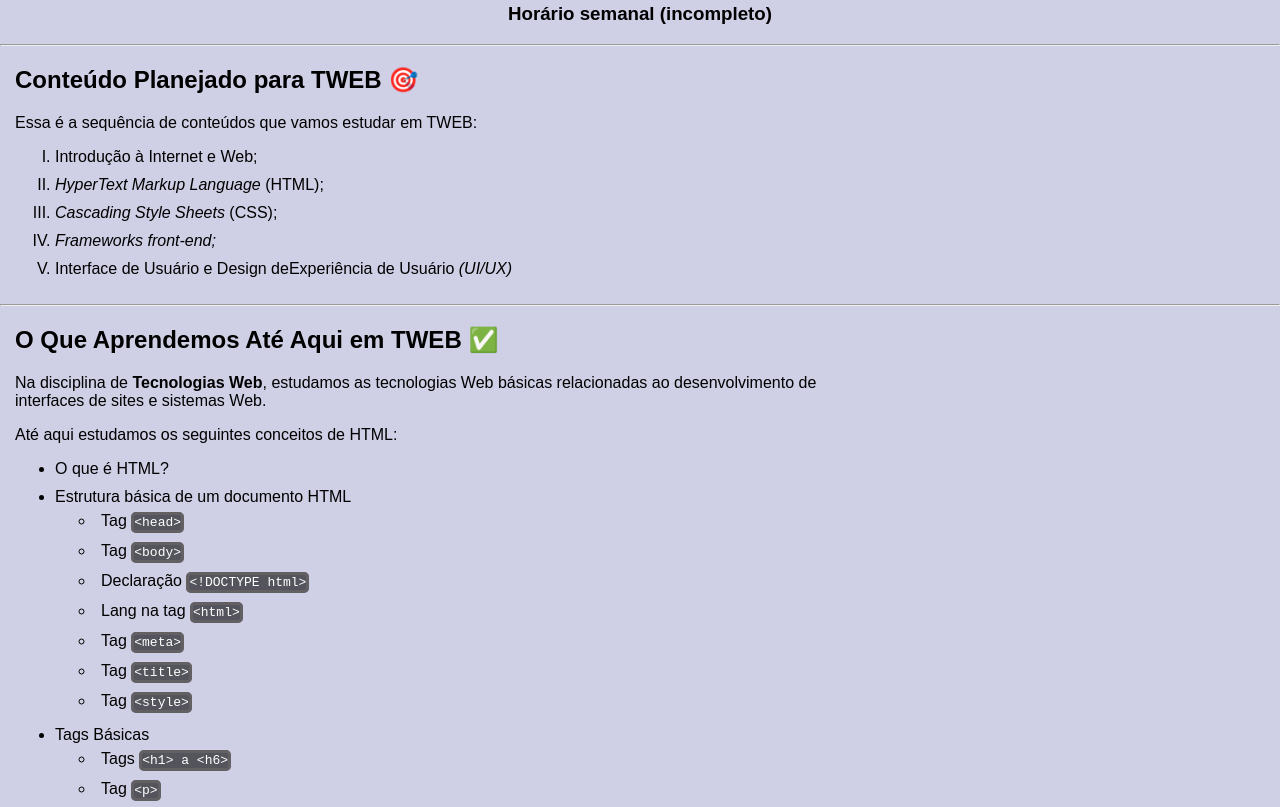
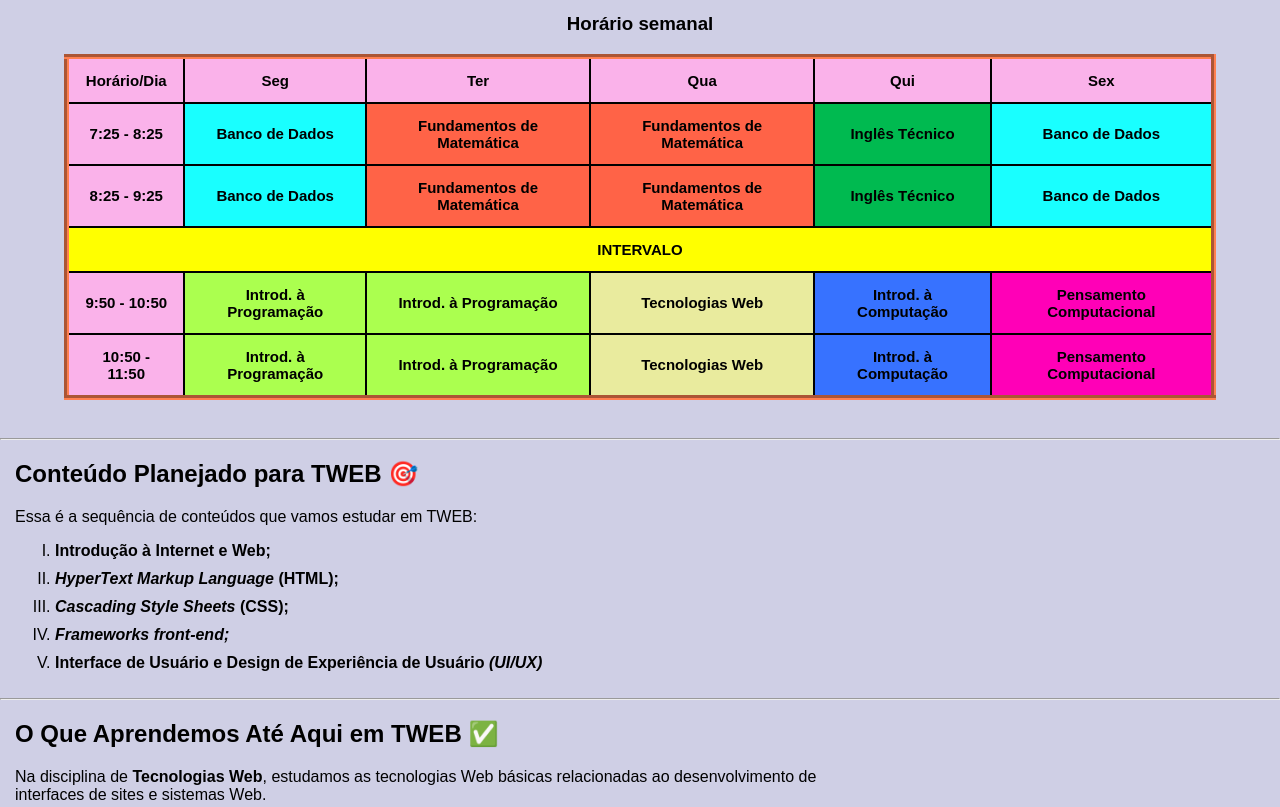
Before and after one commit to lupercioneto/Repositorio-HTML, a plain HTML site: page Atividades_TWEB/Página de apresentação/Página de apresentação.html in a window 1280 px wide. Shown: the part 1063-1870 px from the top of the page. Drawn offline with nearby package versions, Linux system fonts and the light colour scheme.

Commit message:
Att. Página de Apresentação
Ajustes em certas cores, inserção de uma tabela e adição de efeitos de transição em botões.

```diff
--- a/Atividades_TWEB/Página de apresentação/Estilo.css
+++ b/Atividades_TWEB/Página de apresentação/Estilo.css
@@ -33,6 +33,7 @@ footer {
     font-family:system-ui, -apple-system, BlinkMacSystemFont, 'Segoe UI', Roboto, Oxygen, Ubuntu, Cantarell, 'Open Sans', 'Helvetica Neue', sans-serif
 }
 
+/*Distanciamento entre itens das listas*/
 li {
    padding-bottom: 10px;
 }
@@ -40,46 +41,50 @@ li {
 /*Ícone Lobo*/
 .circle {
     border-radius: 50%;
-    width: 35px;
-    height: 35px;
-    overflow:hidden;
-    position:absolute;
-    margin-left: 23%;
-    margin-top: 8px;
+    width:50px;
+    height: 50px;
+    margin-top: 1%;
+    position: absolute;
+    margin-inline-start: 22%;
 }
 
 .circle img {
-    position:static;
+    position: absolute;
     width: 100%;
 }
 
 /*Listas dos conteúdos a ser aprendido*/
-
 .tags > li {
     padding: 6px;
 
 }
 
+/*Lista de conteúdos já estudados e sua interação com o usuário*/
 code {
+    cursor: default;
     border-style: solid;
     border-radius: 5px;
+    background-color: rgb(0, 0, 0);
     border-color: rgba(110, 105, 105, 0.61);
-    background-color: rgba(7, 7, 7, 0.61);
     color: white;
+    transition: background-color 0.1s linear, border-color 0.1s linear;
 }
 
+code:hover {
+    background-color: rgb(29, 27, 27);
+    border-color: rgb(146, 143, 143);
+}
 
 /*Imagens do rodapé*/
 .link img {
     margin-top: 20px;
     margin-bottom: -10px;
+    margin-left: 10px;
     border-radius: 100%;
-    margin-left: 10px;
     background-color: white;
-    color:  rgba(65, 105, 225, 0.561);
 }
 
-/*Botão de voltar ao início (linha 216)*/
+/*Botão de voltar ao início (Ao final do código)*/
 .botvolt {
     border-radius: 100px;
     border-color: blueviolet;
@@ -97,10 +102,14 @@ button {
     font-weight: bolder;
     font-family:system-ui, -apple-system, BlinkMacSystemFont, 'Segoe UI', Roboto, Oxygen, Ubuntu, Cantarell, 'Open Sans', 'Helvetica Neue', sans-serif;
     background-color: pink;
+    transition: background-color 0.1s linear;
+}
+
+button:hover {
+    background-color: rgb(216, 94, 114);
 }
 
 /*Alinhamento*/
-
 div {
     margin-left: 15px;
 }
@@ -108,3 +117,68 @@ div {
 hr {
     margin: 0;
 }
+
+/*Coloração dos hyperlinks do rodapé*/
+.link > li > a {
+    font-weight: bolder;
+    color: #731dd8;
+}
+
+/*Tabela de horários*/
+
+table {
+    border-collapse: collapse;
+    border-style: groove;
+    border-color: coral;
+    border-width: 5px;
+    background-color: #bcd2ee;
+    margin: 5%;
+    margin-top: 1px;
+    margin-bottom: 3%;
+    font-weight: bolder;
+    font-size: 15px;
+    text-align: center;
+}
+
+td {
+    border-style: solid;
+    border-width: 2px;
+    border-color: black;
+    padding: 13px;
+}
+
+
+/*Células de dia e horário aula*/
+.dia_hora {
+    background-color: #fab2ea;
+}
+
+
+/*Coloração das células das disciplinas*/
+.BD {
+    background-color: #19FFFF ;
+}
+
+.FM {
+    background-color: tomato;
+}
+
+.EN {
+    background-color: #00BA50 ;
+}
+
+.IP {
+    background-color: #abff4f ;
+}
+
+.WEB {
+    background-color: #e9eb9e ;
+}
+
+.IC {
+    background-color: #3772ff;
+}
+
+.PC {
+    background-color: #FF00B7;
+}
--- a/Atividades_TWEB/Página de apresentação/Página de apresentação.html
+++ b/Atividades_TWEB/Página de apresentação/Página de apresentação.html
@@ -11,6 +11,7 @@
 
 </head>
 <body>
+    <!--Imagem Header-->
     <header class="ads">
         <picture>
             <source media="(max-width: 750px)" srcset="ADSHeader/ADSHeader700.png" type="image/png">
@@ -19,23 +20,30 @@
             <img src="ADSHeader/ADSHeader.png" alt="ADS Header">
         </picture>
     </header>
+
     <hr>
+
+    <!--Menu de Navegação-->
     <img class="circle" src="wolf.png" alt="Wolf Icon">
         <header class="menu">
-            <h1 style="margin: 5px;">
+            <h1 style="margin: 15px;">
                 Francisco Lupercio Pedroso Feitosa Neto
             </h1>
             <p>
                 <h3 style="margin: 0;"> &#127760; Menu de navegação: &nbsp;
                 <a href="#apresentação"><button>Apresentação</button></a> &nbsp;
                 <a href="#disciplinas"> <button>Disciplinas</button></a> &nbsp;
+                <a href="#horario"><button>Horário</button></a> &nbsp;
                 <a href="#conteúdo"> <button>Conteúdo Planejado</button></a> &nbsp;
                 <a href="#aprendido"> <button>O Que Foi Aprendido</button></a> &nbsp;
                 <a href="#links"> <button>Links úteis</button></a>
                 </h3>
             </p>
         </header>
+
     <hr>
+
+    <!--Apresentação-->
     <span class="apres">
         <h2 id="apresentação">Apresentação &#129303;</h2>
         <p>
@@ -47,6 +55,8 @@
         </p>
         <hr>
     </span>
+
+    <!--Sobre Disciplinas-->
 
     <div>
         <h2 id="disciplinas"> Disciplinas &#128218;</h2>
@@ -66,85 +76,87 @@
 
     <hr>
 
-    <!--Container Horário (Incompleto)-->
+    <!--Tabela de Horários-->
     <div>
-        <h2>Horário &#x1F4C5;</h2>
+        <h2 id="horario">Horário &#x1F4C5;</h2>
         <p>Este é meu horário atual de aulas:</p>
     </div>
 
-    <h3 style="text-align: center;">Horário semanal (incompleto)</h3>
-    <div class="container">
+    <h3 style="text-align: center;">Horário semanal</h3>
 
-        <div class="row">
-            <div class="col-2"></div>
-            <div class="col-2"></div>
-            <div class="col-2"></div>
-            <div class="col-2"></div>
-            <div class="col-2"></div>
-            <div class="col-2"></div>
-        </div>
+    <table>
+        <tr class="dia_hora">
+            <td>Horário/Dia</td>
+            <td>Seg</td>
+            <td>Ter</td>
+            <td>Qua</td>
+            <td>Qui</td>
+            <td>Sex</td>
+        </tr>
 
-        <div class="row">
-            <div class="col-2"></div>
-            <div class="col-2"></div>
-            <div class="col-2"></div>
-            <div class="col-2"></div>
-            <div class="col-2"></div>
-            <div class="col-2"></div>
-        </div>
+        <tr>
+            <td class="dia_hora">7:25 - 8:25</td>
+            <td class="BD">Banco de Dados</td>
+            <td class="FM">Fundamentos de Matemática</td>
+            <td class="FM">Fundamentos de Matemática</td>
+            <td class="EN">Inglês Técnico</td>
+            <td class="BD">Banco de Dados</td>
+        </tr>
 
-        <div style="text-align: center; font-weight: bolder;" class="row">
-            <div class="col-12"></div>
-        </div>
+        <tr>
+            <td class="dia_hora">8:25 - 9:25</td>
+            <td class="BD">Banco de Dados</td>
+            <td class="FM">Fundamentos de Matemática</td>
+            <td class="FM">Fundamentos de Matemática</td>
+            <td class="EN">Inglês Técnico</td>
+            <td class="BD">Banco de Dados</td>
+        </tr>
 
-        <div class="row">
-            <div class="col-2"></div>
-            <div class="col-2"></div>
-            <div class="col-2"></div>
-            <div class="col-2"></div>
-            <div class="col-2"></div>
-            <div class="col-2"></div>
-        </div>
+        <tr style="background-color: yellow;">
+            <td colspan="6" >INTERVALO</td>
+        </tr>
 
-        <div class="row">
-            <div class="col-2"></div>
-            <div class="col-2"></div>
-            <div class="col-2"></div>
-            <div class="col-2"></div>
-            <div class="col-2"></div>
-            <div class="col-2"></div>
-        </div>
+        <tr>
+            <td class="dia_hora">9:50 - 10:50</td>
+            <td class="IP">Introd. à Programação</td>
+            <td class="IP">Introd. à Programação</td>
+            <td class="WEB">Tecnologias Web</td>
+            <td class="IC">Introd. à Computação</td>
+            <td class="PC">Pensamento Computacional</td>
+        </tr>
 
-        <div class="row">
-            <div class="col-2"></div>
-            <div class="col-2"></div>
-            <div class="col-2"></div>
-            <div class="col-2"></div>
-            <div class="col-2"></div>
-            <div class="col-2"></div>
-        </div>
-    </div>
+        <tr>
+            <td class="dia_hora">10:50 - 11:50</td>
+            <td class="IP">Introd. à Programação</td>
+            <td class="IP">Introd. à Programação</td>
+            <td class="WEB">Tecnologias Web</td>
+            <td class="IC">Introd. à Computação</td>
+            <td class="PC">Pensamento Computacional</td>
+        </tr>
+    </table>
+
+    <!--Fim da tabela de Horários-->
+
     <hr>
-    <!--Fim do Container Horário-->
 
+    <!--Coteúdo Planejado para TWEB-->
     <div>
         <h2 id="conteúdo"> Conteúdo Planejado para TWEB &#x1f3af;</h2>
         <p>Essa é a sequência de conteúdos que vamos estudar em TWEB:</p>
         <ol type="I">
-            <li>Introdução à Internet e Web;</li>
-            <li><i>HyperText Markup Language</i> (HTML); </li>
-            <li><i>Cascading Style Sheets</i> (CSS); </li>
-            <li><i>Frameworks front-end;</i></li>
-            <li>Interface de Usuário e Design deExperiência de Usuário <i>(UI/UX)</i></li>
+            <li><b>Introdução à Internet e Web;</b></li>
+            <li><i><b>HyperText Markup Language</i>&nbsp;(HTML);</b> </li>
+            <li><i><b>Cascading Style Sheets</i>&nbsp;(CSS);</b></li>
+            <li><i><b>Frameworks front-end;</b></i></li>
+            <li><b>Interface de Usuário e Design de Experiência de Usuário <i>(UI/UX)</b></i></li>
         </ol>
     </div>
 
     <hr>
 
+    <!--Conteúdo Aprendido-->
     <div class="oqap">
-        <h2 id="aprendido">
-            O Que Aprendemos Até Aqui em TWEB &#9989;
-        </h2>
+        <h2 id="aprendido"> O Que Aprendemos Até Aqui em TWEB &#9989;</h2>
             <p>
                 Na disciplina de <b>Tecnologias Web</b>, estudamos as tecnologias Web básicas relacionadas ao desenvolvimento de <br> interfaces de sites e sistemas Web.
             </p>
@@ -153,43 +165,41 @@
                 <li>O que é HTML?</li>
                 <li> Estrutura básica de um documento HTML
                     <ul class="tags">
-                        <li title="Seção de cabeçalho com metadados da página"> Tag <code> &lt;head&gt;</head></code></li>
-                        <li title="Seção na qual todo conteúdo da página será apresentado"> Tag <code> &lt;body&gt;</code></li>
-                        <li title="Declaração que informa ao browser a versão HTML usada no documento"> Declaração <code> &lt;!DOCTYPE html&gt;</code> </li>
-                        <li title="Define o idioma em que o site será apresentado à priori"> Lang na tag <code>&lt;html&gt;</code>
+                        <li> Tag <code title="Seção de cabeçalho com metadados da página"> &lt;head&gt;</head></code></li>
+                        <li> Tag <code title="Seção na qual todo conteúdo da página será apresentado"> &lt;body&gt;</code></li>
+                        <li> Declaração <code title="Declaração que informa ao browser a versão HTML usada no documento"> &lt;!DOCTYPE html&gt;</code></li>
+                        <li> Lang na tag <code title="Define o idioma em que o site será apresentado à priori">&lt;html&gt;</code>
                         </li>
-                        <li title="Define o tipo de metadado a ser exibido"> Tag <code>&lt;meta&gt;</code></li>
-                        <li title="Nomeia o título da página na guia do navegador"> Tag <code>&lt;title&gt;</code></li>
-                        <li title="Transfere formatações CSS para as tags especificadas"> Tag <code>&lt;style&gt;</code></li>
+                        <li> Tag <code title="Define o tipo de metadado a ser exibido">&lt;meta&gt;</code></li>
+                        <li> Tag <code title="Nomeia o título da página na guia do navegador">&lt;title&gt;</code></li>
+                        <li> Tag <code title="Transfere formatações CSS para as tags especificadas">&lt;style&gt;</code></li>
                     </ul>
                 </li>
                 <li>Tags Básicas
                     <ul class="tags">
-                        <li title="Hierarquização de títulos"> Tags <code>&lt;h1&gt; a &lt;h6&gt;</code></li>
-                        <li title="Demarca um parágrafo"> Tag <code>&lt;p&gt;</code></li>
-                        <li title="Enfatiza o texto (texto em itálico)"> Tag <code>&lt;em&gt;</code></li>
-                        <li title="Realiza um marcação de caneta marca-texto"> Tag <code>&lt;mark&gt;</code></li>
-                        <li title="Realiza uma quebra de linha"> Tag <code>&lt;br&gt;</code></li>
-                        <li title="Demarca com uma linha horizontal"> Tag <code>&lt;hr&gt;</code></li>
+                        <li> Tags <code title="Hierarquização de títulos">&lt;h1&gt; a &lt;h6&gt;</code></li>
+                        <li> Tag <code title="Demarca um parágrafo">&lt;p&gt;</code></li>
+                        <li> Tag <code title="Enfatiza o texto (texto em itálico)">&lt;em&gt;</code></li>
+                        <li> Tag <code title="Realiza um marcação de caneta marca-texto">&lt;mark&gt;</code></li>
+                        <li> Tag <code title="Realiza uma quebra de linha">&lt;br&gt;</code></li>
+                        <li> Tag <code title="Demarca com uma linha horizontal">&lt;hr&gt;</code></li>
                     </ul>
                 </li>
             </ul>
     </div>
 
-
     <hr>
 
+    <!--Links Úteis-->
     <footer>
         <h2 id="links">Links Úteis &#128279;</h2>
             <ul class="link">
-                        <b>
                 <li><a href="https://github.com/lucas-lfm/tweb-ads-base" target="_blank">GitHub - Discplina TWEB</a> <img src="Logos/github.png" alt="GitHub"></li>
                 <li><a href="https://codepen.io/" target="_blank">CodePen</a><img src="Logos/codepn.png" alt="CodePen"></li>
                 <li><a href="https://www.w3schools.com/" target="_blank">W3Schools</a> <img src="Logos/w3sc.png" alt="W3Schools"></li>
                 <li><a href="https://developer.mozilla.org/pt-BR/" target="_blank">MDN Web Docs</a><img src="Logos/mdn.png" alt="MDN Web Docs"></li>
                 <li><a href="https://github.com/lupercioneto" target="_blank">Meu GitHub</a> <img src="Logos/github.png" alt="GitHub"></li>
                 <li><a href="https://www.cursoemvideo.com/" target="_blank">Plataforma CursoEmVídeo</a> <img src="Logos/cursoemvideo.png" alt="CursoEmVídeo"></li>
-                        </b>
             </ul>
             <h5>
                 Site desenvolvido por Francisco Lupercio Pedroso F. Neto
```
Lines whose indentation alone changed are shown as unchanged.
